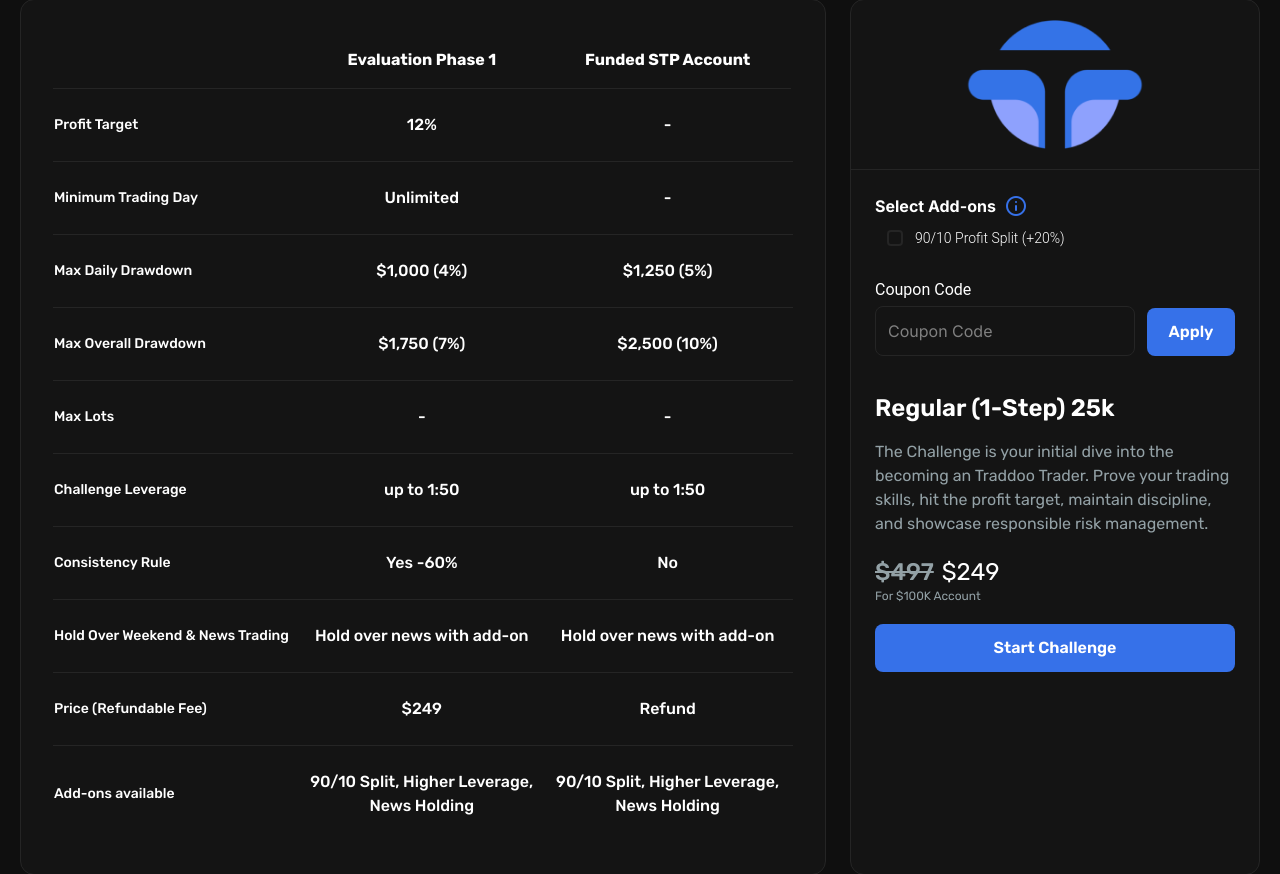
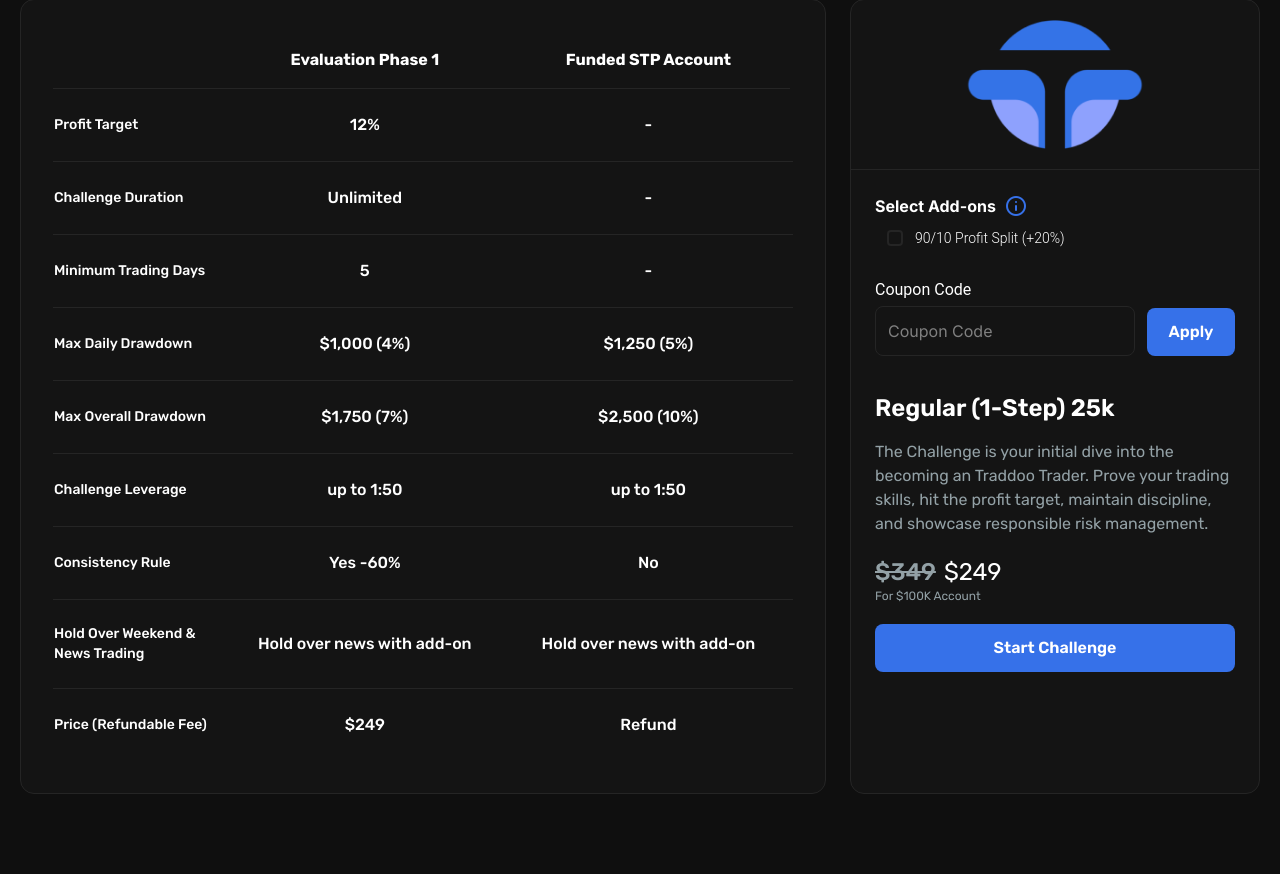
Before and after one commit to IntownNFT/TraddooMain, a React (Vite) app: page / in a window 1280 px wide. Shown: the part 3159-4033 px from the top of the page. Built offline with nearby package versions, Linux system fonts and the light colour scheme.

Commit message:
Fix challenges table

```diff
--- a/src/pages/landing-page/home/Challenge.tsx
+++ b/src/pages/landing-page/home/Challenge.tsx
@@ -102,14 +102,23 @@
     }
   }, [activeSize, activeType]);
 
+  const getPriceByName = (tableRows: RowDataItem[], itemName: string): string | null => {
+    const item = tableRows.find(row => row.name === itemName);
+
+    if (item) {
+      const price = item.evaluationPhase1 || item.verificationPhase2 || item.fundedSTPAccount;
+
+      return price;
+    }
+
+    return null; // Price not found
+  };
+
   useEffect(() => {
-    let row = 0;
-    if (activeType === 0) {
-      if (activeSize <= 2) row = 8;
-      else row = 9;
-    } else row = 9;
+    const price = getPriceByName(tableRows,  'Price (Refundable Fee)');
+    if(price)
+      setPrice(price)
 
-    setPrice(tableRows[row]?.evaluationPhase1);
   }, [activeSize, activeType, tableRows]);
 
   return (
--- a/src/pages/landing-page/home/ChallengeForm.tsx
+++ b/src/pages/landing-page/home/ChallengeForm.tsx
@@ -56,7 +56,24 @@
   );
 };
 
-const Addons = () => {
+const Addons = ({setPrice}:{setPrice: (price: string)=>void}) => {
+
+  const contextValue = useContext(ChallengeContext) || { activeType: 0, activeSize: 0, price: "" }
+  const { price } = contextValue;
+
+  const [isChecked, setIsChecked] = useState(false)
+
+  useEffect(()=> {
+    if(!isChecked) {
+      setPrice(price);
+      return
+    }
+    const oldPrice = Number(price.slice(1));
+    const twentyPercent = oldPrice * 0.20;
+    const newPrice = oldPrice + twentyPercent;
+    setPrice("$"+newPrice)
+  }, [isChecked, price, setPrice])
+
   return (
     <div>
       <h3 className="font-inter font-bold flex items-center gap-2">
@@ -68,6 +85,7 @@
         color="blue"
         label={<p className="text-white text-sm">90/10 Profit Split (+20%)</p>}
         className="rounded-[4px] w-4 h-4 border-2 border-light-grey checked:bg-blue checked:border-transparent"
+        onChange={() => setIsChecked(isChecked=>!isChecked)}
       />
     </div>
   );
@@ -90,7 +108,7 @@
   );
 };
 
-const FormFooter = () => {
+const FormFooter = ({ newPrice }: { newPrice: string }) => {
   const contextValue = useContext(ChallengeContext) || { activeType: 0, activeSize: 0, price: "" };
   const { price } = contextValue;
   return (
@@ -98,8 +116,8 @@
       <FormButton type="submit" text="Start Challenge" />
       <div>
         <h3 className="font-rubik text-2xl">
-          <span className="font-medium line-through text-[#93A1A6]">$497</span>
-          <span className="font-normal ml-2">{price}</span>
+          <span className="font-medium line-through text-[#93A1A6]">{"$" + (Number(price.slice(1))+100)}</span>
+          <span className="font-normal ml-2">{newPrice === "" ? price:newPrice}</span>
         </h3>
         <p className="font-rubik text-[#93A1A6] text-xs">For $100K Account</p>
       </div>
@@ -108,12 +126,15 @@
 };
 
 const Form = () => {
+
+  const [priceAfterAddOn, setPriceAfterAddOn] = useState("");
+
   return (
     <form className="p-6 pb-12 flex flex-col gap-5">
-      <Addons />
+      <Addons setPrice={setPriceAfterAddOn} />
       <CouponCode />
       <FormContent />
-      <FormFooter />
+      <FormFooter newPrice={priceAfterAddOn} />
     </form>
   );
 };
--- a/src/pages/landing-page/home/Table.tsx
+++ b/src/pages/landing-page/home/Table.tsx
@@ -14,16 +14,15 @@
 }) => {
   return (
     <div
-      className="bg-dark-grey w-full p-8 rounded-[14px] border border-light-grey flex items-center overflow-x-auto"
+      className="bg-dark-grey w-full px-2 py-8 sm:p-8 rounded-[14px] border border-light-grey flex items-center overflow-x-auto relative"
       id="table"
     >
-      <table className="w-full min-w-[600px] sm:min-w-max table-auto text-cemter font-rubik font-medium">
+      <table className="w-full min-w-[600px] sm:min-w-max table-auto text-left md:text-center font-rubik font-medium">
         <thead>
           <tr>
             {TABLE_HEAD.map((head, index) => (
-              <th key={index} className="border-b border-light-grey py-4">
-                <p>{head}</p>
-                {/* <p className="font-normal opacity-50">{head.subtitle}</p> */}
+              <th key={index} className={`border-b border-light-grey py-4 bg-dark-grey ${index===0?"md:static sticky -left-3":""}`}>
+                <p className={index===0?"pl-3 sm:pl-0":""}>{head}</p>
               </th>
             ))}
           </tr>
@@ -31,25 +30,22 @@
         <tbody>
           {TABLE_ROWS.map((row, index) => {
             const isLast = index === TABLE_ROWS.length - 1;
-            const classes = isLast
-              ? "py-6 text-center max-w-[200px]"
-              : "py-6 border-b border-light-grey text-center max-w-[200px]";
-
+            const classes = `py-6 text-left md:text-center max-w-[200px] text-xs sm:text-base ${isLast ? "" : "border-b border-light-grey"}`
             return (
               <tr key={row.name}>
-                <td className={classes}>
-                  <p className="text-left text-sm">{row.name}</p>
+                <td className={classes + " bg-dark-grey w-[170px] md:static sticky -left-3"}>
+                  <p className="text-left md:text-sm pl-3 pr-2 md:pl-0">{row.name}</p>
                 </td>
                 <td className={classes}>
-                  <p className="text-base">{row?.evaluationPhase1}</p>
+                  <p>{row?.evaluationPhase1}</p>
                 </td>
                 <td className={classes}>
-                  <p className="text-base">
+                  <p>
                     {row?.verificationPhase2 || row?.fundedSTPAccount}
                   </p>
                 </td>
                 <td className={classes}>
-                  <p className="text-base">
+                  <p>
                     {row?.verificationPhase2 && row?.fundedSTPAccount}
                   </p>
                 </td>
--- a/src/pages/landing-page/home/Table1Rows.json
+++ b/src/pages/landing-page/home/Table1Rows.json
@@ -6,8 +6,13 @@
       "fundedSTPAccount": "-"
     },
     {
-      "name": "Minimum Trading Day",
+      "name": "Challenge Duration",
       "evaluationPhase1": "Unlimited",
+      "fundedSTPAccount": "-"
+    },
+    {
+      "name": "Minimum Trading Days",
+      "evaluationPhase1": "5",
       "fundedSTPAccount": "-"
     },
     {
@@ -19,11 +24,6 @@
       "name": "Max Overall Drawdown",
       "evaluationPhase1": "$1,750 (7%)",
       "fundedSTPAccount": "$2,500 (10%)"
-    },
-    {
-      "name": "Max Lots",
-      "evaluationPhase1": "-",
-      "fundedSTPAccount": "-"
     },
     {
       "name": "Challenge Leverage",
@@ -44,11 +44,6 @@
       "name": "Price (Refundable Fee)",
       "evaluationPhase1": "$249",
       "fundedSTPAccount": "Refund"
-    },
-    {
-      "name": "Add-ons available",
-      "evaluationPhase1": "90/10 Split, Higher Leverage, News Holding",
-      "fundedSTPAccount": "90/10 Split, Higher Leverage, News Holding"
     }
   ],
   "t1_50k": [
@@ -58,9 +53,14 @@
       "fundedSTPAccount": "-"
     },
     {
-      "name": "Minimum Trading Day",
+      "name": "Challenge Duration",
       "evaluationPhase1": "Unlimited",
-      "fundedSTPAccount": "5"
+      "fundedSTPAccount": "-"
+    },
+    {
+      "name": "Minimum Trading Days",
+      "evaluationPhase1": "5",
+      "fundedSTPAccount": "-"
     },
     {
       "name": "Max Daily Drawdown",
@@ -71,11 +71,6 @@
       "name": "Max Overall Drawdown",
       "evaluationPhase1": "$3,500 (7%)",
       "fundedSTPAccount": "$5,000 (10%)"
-    },
-    {
-      "name": "Max Lots",
-      "evaluationPhase1": "-",
-      "fundedSTPAccount": "-"
     },
     {
       "name": "Challenge Leverage",
@@ -96,11 +91,6 @@
       "name": "Price (Refundable Fee)",
       "evaluationPhase1": "$349",
       "fundedSTPAccount": "Refund"
-    },
-    {
-      "name": "Add-ons available",
-      "evaluationPhase1": "90/10 Split, Higher Leverage, News Holding",
-      "fundedSTPAccount": "90/10 Split, Higher Leverage, News Holding"
     }
   ],
   "t1_100k": [
@@ -112,7 +102,12 @@
     {
       "name": "Challenge Duration",
       "evaluationPhase1": "Unlimited",
-      "fundedSTPAccount": "5 Minimum Trading Days"
+      "fundedSTPAccount": "-"
+    },
+    {
+      "name": "Minimum Trading Days",
+      "evaluationPhase1": "5",
+      "fundedSTPAccount": "-"
     },
     {
       "name": "Max Daily Drawdown",
@@ -123,11 +118,6 @@
       "name": "Max Overall Drawdown",
       "evaluationPhase1": "$7,000 (7%)",
       "fundedSTPAccount": "$10,000 (10%)"
-    },
-    {
-      "name": "Max Lots",
-      "evaluationPhase1": "-",
-      "fundedSTPAccount": "-"
     },
     {
       "name": "Challenge Leverage",
@@ -148,11 +138,6 @@
       "name": "Price (Refundable Fee)",
       "evaluationPhase1": "$549",
       "fundedSTPAccount": "Refund"
-    },
-    {
-      "name": "Add-ons available",
-      "evaluationPhase1": "90/10 Split, Higher Leverage, News Holding",
-      "fundedSTPAccount": "90/10 Split, Higher Leverage, News Holding"
     }
   ],
   "t1_150k": [
@@ -182,11 +167,6 @@
       "fundedSTPAccount": "$15,000 (10%)"
     },
     {
-      "name": "Max Lots",
-      "evaluationPhase1": "-",
-      "fundedSTPAccount": "-"
-    },
-    {
       "name": "Challenge Leverage",
       "evaluationPhase1": "up to 1:50",
       "fundedSTPAccount": "up to 1:50"
@@ -205,11 +185,6 @@
       "name": "Price (Refundable Fee)",
       "evaluationPhase1": "$749",
       "fundedSTPAccount": "Refund"
-    },
-    {
-      "name": "Add-ons available",
-      "evaluationPhase1": "90/10 Split, Higher Leverage, News Holding",
-      "fundedSTPAccount": "90/10 Split, Higher Leverage, News Holding"
     }
   ],
   "t1_200k": [
@@ -239,11 +214,6 @@
       "fundedSTPAccount": "$20,000 (10%)"
     },
     {
-      "name": "Max Lots",
-      "evaluationPhase1": "-",
-      "fundedSTPAccount": "-"
-    },
-    {
       "name": "Challenge Leverage",
       "evaluationPhase1": "up to 1:50",
       "fundedSTPAccount": "up to 1:50"
@@ -262,11 +232,6 @@
       "name": "Price (Refundable Fee)",
       "evaluationPhase1": "$989",
       "fundedSTPAccount": "Refund"
-    },
-    {
-      "name": "Add-ons available",
-      "evaluationPhase1": "90/10 Split, Higher Leverage, News Holding",
-      "fundedSTPAccount": "90/10 Split, Higher Leverage, News Holding"
     }
   ]
 }
--- a/src/pages/landing-page/home/Table2Rows.json
+++ b/src/pages/landing-page/home/Table2Rows.json
@@ -31,12 +31,6 @@
       "fundedSTPAccount": "$20,000 (10%)"
     },
     {
-      "name": "Max Lots",
-      "evaluationPhase1": "-",
-      "verificationPhase2": "-",
-      "fundedSTPAccount": "-"
-    },
-    {
       "name": "Challenge Leverage",
       "evaluationPhase1": "up to 1:50",
       "verificationPhase2": "up to 1:200",
@@ -59,12 +53,6 @@
       "evaluationPhase1": "$989",
       "verificationPhase2": "Free",
       "fundedSTPAccount": "Refund"
-    },
-    {
-      "name": "Add-ons available",
-      "evaluationPhase1": "90/10 Split, Higher Leverage, News Holding",
-      "verificationPhase2": "90/10 Split, Higher Leverage, News Holding",
-      "fundedSTPAccount": "90/10 Split, Higher Leverage, News Holding"
     }
   ],
   "t2_50k": [
@@ -99,12 +87,6 @@
       "fundedSTPAccount": "$5,000 (10%)"
     },
     {
-      "name": "Max Lots",
-      "evaluationPhase1": "-",
-      "verificationPhase2": "-",
-      "fundedSTPAccount": "-"
-    },
-    {
       "name": "Challenge Leverage",
       "evaluationPhase1": "up to 1:200",
       "verificationPhase2": "up to 1:200",
@@ -127,12 +109,6 @@
       "evaluationPhase1": "$349",
       "verificationPhase2": "Free",
       "fundedSTPAccount": "Refund"
-    },
-    {
-      "name": "Add-ons available",
-      "evaluationPhase1": "90/10 Split, Higher Leverage, News Holding",
-      "verificationPhase2": "90/10 Split, Higher Leverage, News Holding",
-      "fundedSTPAccount": "90/10 Split, Higher Leverage, News Holding"
     }
   ],
   "t2_100k": [
@@ -167,12 +143,6 @@
       "fundedSTPAccount": "$10,000 (10%)"
     },
     {
-      "name": "Max Lots",
-      "evaluationPhase1": "-",
-      "verificationPhase2": "-",
-      "fundedSTPAccount": "-"
-    },
-    {
       "name": "Challenge Leverage",
       "evaluationPhase1": "up to 1:200",
       "verificationPhase2": "up to 1:200",
@@ -195,12 +165,6 @@
       "evaluationPhase1": "$549",
       "verificationPhase2": "Free",
       "fundedSTPAccount": "Refund"
-    },
-    {
-      "name": "Add-ons available",
-      "evaluationPhase1": "90/10 Split, Higher Leverage, News Holding",
-      "verificationPhase2": "90/10 Split, Higher Leverage, News Holding",
-      "fundedSTPAccount": "90/10 Split, Higher Leverage, News Holding"
     }
   ],
   "t2_150k": [
@@ -235,12 +199,6 @@
       "fundedSTPAccount": "$15,000 (10%)"
     },
     {
-      "name": "Max Lots",
-      "evaluationPhase1": "-",
-      "verificationPhase2": "-",
-      "fundedSTPAccount": "-"
-    },
-    {
       "name": "Challenge Leverage",
       "evaluationPhase1": "up to 1:200",
       "verificationPhase2": "up to 1:200",
@@ -263,12 +221,6 @@
       "evaluationPhase1": "$749",
       "verificationPhase2": "Free",
       "fundedSTPAccount": "Refund"
-    },
-    {
-      "name": "Add-ons available",
-      "evaluationPhase1": "90/10 Split, Higher Leverage, News Holding",
-      "verificationPhase2": "90/10 Split, Higher Leverage, News Holding",
-      "fundedSTPAccount": "90/10 Split, Higher Leverage, News Holding"
     }
   ],
   "t2_200k": [
@@ -303,12 +255,6 @@
       "fundedSTPAccount": "$20,000 (10%)"
     },
     {
-      "name": "Max Lots",
-      "evaluationPhase1": "-",
-      "verificationPhase2": "-",
-      "fundedSTPAccount": "-"
-    },
-    {
       "name": "Challenge Leverage",
       "evaluationPhase1": "up to 1:200",
       "verificationPhase2": "up to 1:200",
@@ -331,12 +277,6 @@
       "evaluationPhase1": "$989",
       "verificationPhase2": "Free",
       "fundedSTPAccount": "No Refund"
-    },
-    {
-      "name": "Add-ons available",
-      "evaluationPhase1": "90/10 Split, Higher Leverage, News Holding",
-      "verificationPhase2": "90/10 Split, Higher Leverage, News Holding",
-      "fundedSTPAccount": "90/10 Split, Higher Leverage, News Holding"
     }
   ]
 }
--- a/src/pages/landing-page/home/Table3Rows.json
+++ b/src/pages/landing-page/home/Table3Rows.json
@@ -31,22 +31,10 @@
       "fundedSTPAccount": "$2,500 (10%)"
     },
     {
-      "name": "Max Lots",
-      "evaluationPhase1": "2.5",
-      "verificationPhase2": "2.5",
-      "fundedSTPAccount": "2.5"
-    },
-    {
       "name": "Challenge Leverage",
       "evaluationPhase1": "up to 1:30",
       "verificationPhase2": "up to 1:30",
       "fundedSTPAccount": "up to 1:30"
-    },
-    {
-      "name": "Consistency Rule",
-      "evaluationPhase1": "No",
-      "verificationPhase2": "Yes",
-      "fundedSTPAccount": "Yes"
     },
     {
       "name": "Hold Over Weekend & News Trading",
@@ -59,12 +47,6 @@
       "evaluationPhase1": "$269",
       "verificationPhase2": "Free",
       "fundedSTPAccount": "Refund"
-    },
-    {
-      "name": "Add-ons available",
-      "evaluationPhase1": "90/10 Split, Higher Leverage, News Holding",
-      "verificationPhase2": "90/10 Split, Higher Leverage, News Holding",
-      "fundedSTPAccount": "90/10 Split, Higher Leverage, News Holding"
     }
   ],
   "t3_50k": [
@@ -99,23 +81,12 @@
       "fundedSTPAccount": "$5,000 (10%)"
     },
     {
-      "name": "Max Lots",
-      "evaluationPhase1": "2.5",
-      "verificationPhase2": "2.5",
-      "fundedSTPAccount": "2.5"
-    },
-    {
       "name": "Challenge Leverage",
       "evaluationPhase1": "up to 1:30",
       "verificationPhase2": "up to 1:30",
       "fundedSTPAccount": "up to 1:30"
     },
-    {
-      "name": "Consistency Rule",
-      "evaluationPhase1": "No",
-      "verificationPhase2": "Yes",
-      "fundedSTPAccount": "Yes"
-    },
+
     {
       "name": "Hold Over Weekend & News Trading",
       "evaluationPhase1": "No",
@@ -127,12 +98,6 @@
       "evaluationPhase1": "$269",
       "verificationPhase2": "Free",
       "fundedSTPAccount": "Refund"
-    },
-    {
-      "name": "Add-ons available",
-      "evaluationPhase1": "90/10 Split, Higher Leverage, News Holding",
-      "verificationPhase2": "90/10 Split, Higher Leverage, News Holding",
-      "fundedSTPAccount": "90/10 Split, Higher Leverage, News Holding"
     }
   ],
   "t3_100k": [
@@ -178,12 +143,7 @@
       "verificationPhase2": "up to 1:30",
       "fundedSTPAccount": "up to 1:30"
     },
-    {
-      "name": "Consistency Rule",
-      "evaluationPhase1": "No",
-      "verificationPhase2": "Yes",
-      "fundedSTPAccount": "Yes"
-    },
+
     {
       "name": "Hold Over Weekend & News Trading",
       "evaluationPhase1": "Yes",
@@ -195,12 +155,6 @@
       "evaluationPhase1": "$599",
       "verificationPhase2": "Free",
       "fundedSTPAccount": "Refund"
-    },
-    {
-      "name": "Add-ons available",
-      "evaluationPhase1": "90/10 Split, Higher Leverage, News Holding",
-      "verificationPhase2": "90/10 Split, Higher Leverage, News Holding",
-      "fundedSTPAccount": "90/10 Split, Higher Leverage, News Holding"
     }
   ],
   "t3_150k": [
@@ -246,12 +200,7 @@
       "verificationPhase2": "up to 1:30",
       "fundedSTPAccount": "up to 1:30"
     },
-    {
-      "name": "Consistency Rule",
-      "evaluationPhase1": "No",
-      "verificationPhase2": "Yes",
-      "fundedSTPAccount": "Yes"
-    },
+
     {
       "name": "Hold Over Weekend & News Trading",
       "evaluationPhase1": "Yes",
@@ -263,12 +212,6 @@
       "evaluationPhase1": "$819",
       "verificationPhase2": "Free",
       "fundedSTPAccount": "Refund"
-    },
-    {
-      "name": "Add-ons available",
-      "evaluationPhase1": "90/10 Split, Higher Leverage, News Holding",
-      "verificationPhase2": "90/10 Split, Higher Leverage, News Holding",
-      "fundedSTPAccount": "90/10 Split, Higher Leverage, News Holding"
     }
   ],
   "t3_200k": [
@@ -314,12 +257,7 @@
       "verificationPhase2": "up to 1:30",
       "fundedSTPAccount": "up to 1:30"
     },
-    {
-      "name": "Consistency Rule",
-      "evaluationPhase1": "No",
-      "verificationPhase2": "Yes",
-      "fundedSTPAccount": "Yes"
-    },
+
     {
       "name": "Hold Over Weekend & News Trading",
       "evaluationPhase1": "Yes",
@@ -331,12 +269,6 @@
       "evaluationPhase1": "$1,079",
       "verificationPhase2": "Free",
       "fundedSTPAccount": "Refund"
-    },
-    {
-      "name": "Add-ons available",
-      "evaluationPhase1": "90/10 Split, Higher Leverage, News Holding",
-      "verificationPhase2": "90/10 Split, Higher Leverage, News Holding",
-      "fundedSTPAccount": "90/10 Split, Higher Leverage, News Holding"
     }
   ]
 }
```
